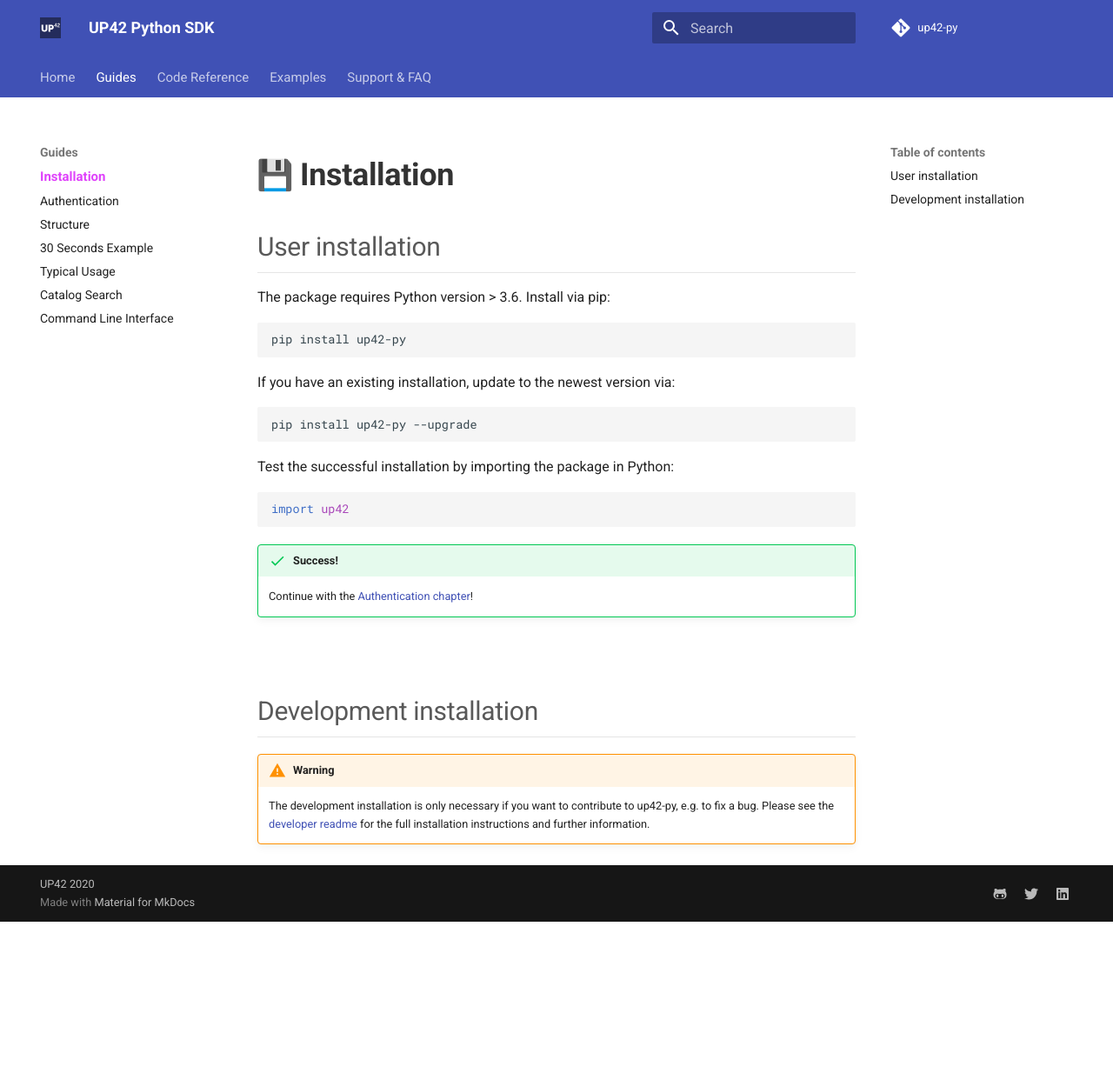
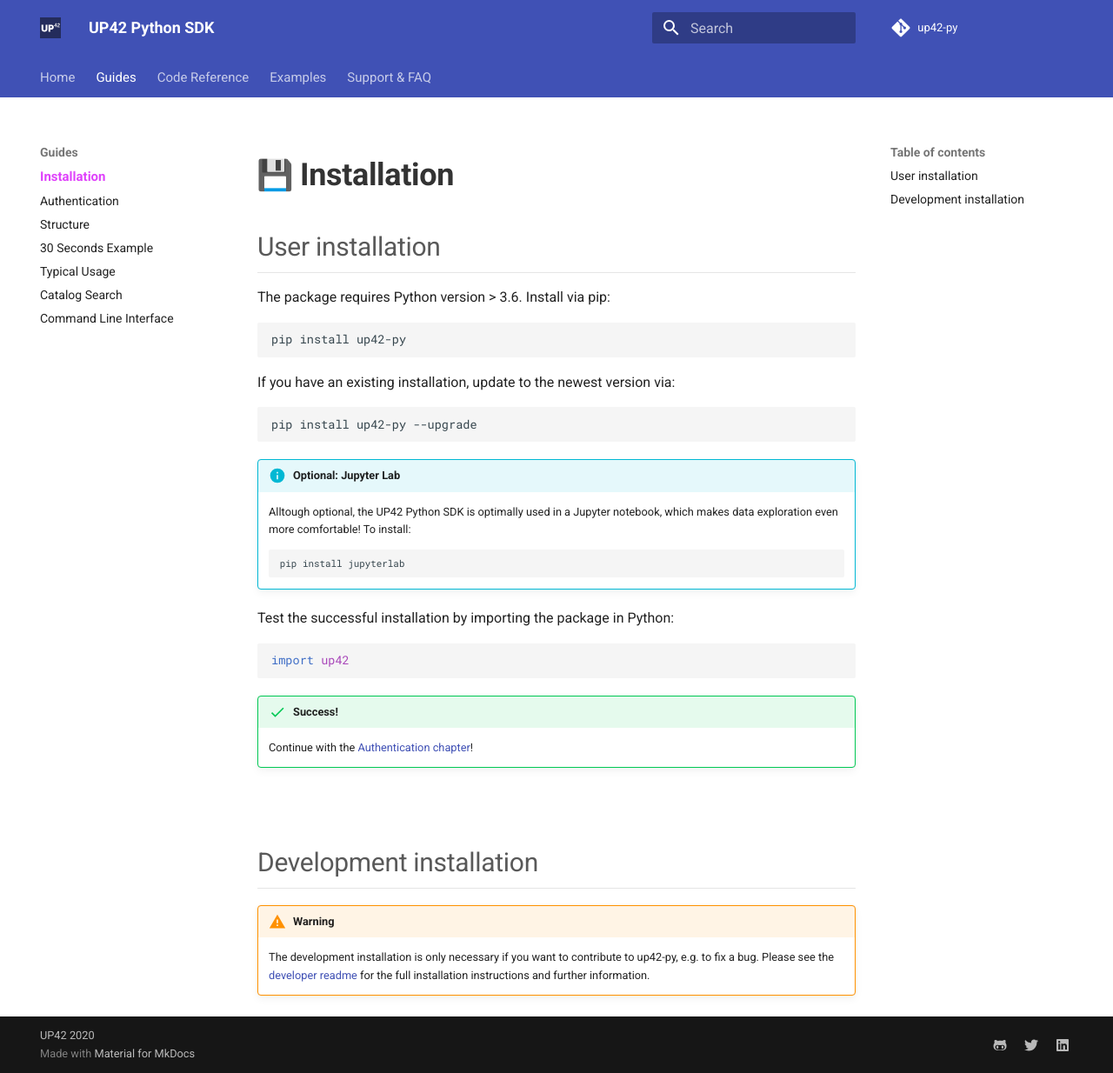
Before and after one commit to up42/up42-py, an MkDocs documentation site: the page built from docs/installation.md, in a window 1280 px wide. Shown: the whole page at 87% size. Built offline with MkDocs 1.6.1 and Material for MkDocs 9.7.7, drawn with Linux system fonts in a browser that asks for light colours; emoji names are drawn with the system emoji font; comment, search, counter and statistics services are not loaded; before the commit the page ends 1060 px from its top, so only the background shows below that.

Commit message:
add optional jupyterlab installation to docs

````diff
--- a/docs/installation.md
+++ b/docs/installation.md
@@ -13,6 +13,14 @@
 ```bash
 pip install up42-py --upgrade
 ```
+
+!!! Info "Optional: Jupyter Lab"
+    Alltough optional, the UP42 Python SDK is optimally used in a Jupyter notebook,
+    which makes data exploration even more comfortable! To install:
+
+    ```bash
+    pip install jupyterlab
+    ```
 
 Test the successful installation by importing the package in Python:
 ```python
````
